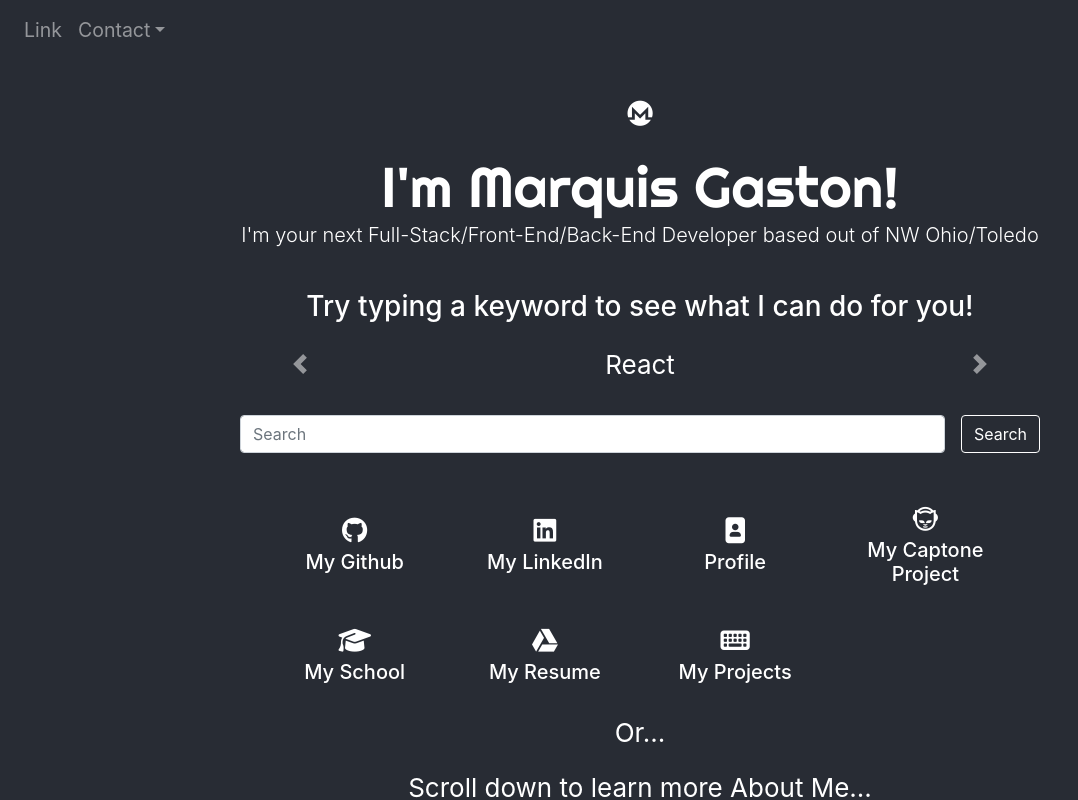
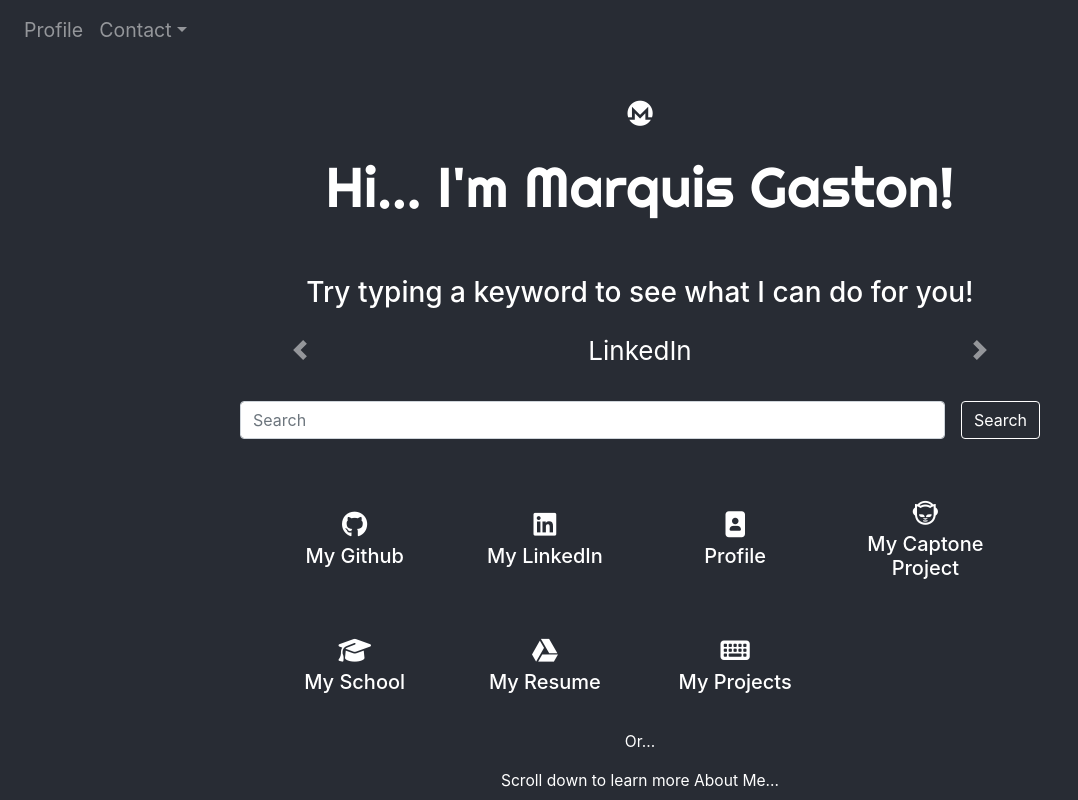
Before and after one commit to marquisgaston/resume2020, a React (Create React App) app: page / in a window 1280 px wide. Shown: the top 800 px of the page, without its empty margins (0-1078 px from the left). Built offline with nearby package versions, Linux system fonts and the light colour scheme; the HTML template or start-up script is replaced by a standard one.

Commit message:
finished initial search and quick search features

```diff
--- a/src/App.scss
+++ b/src/App.scss
@@ -65,12 +65,12 @@
   }
 
   .quick-search-wrapper {
-    min-height: 10em;
+    min-height: 11.2em;
     width: 800px;
     max-width: 100vw;
 
     @media only screen and (max-width: 411px){
-      min-height: 5em;
+      min-height: 11em;
     }
 
     .quick-search {
@@ -92,13 +92,16 @@
         justify-content: space-around;
         align-items: center;
 
-
-        .sub-title {
+        .title {
           font-size: .7em;
         }
 
+        .sub-title {
+          font-size: .6em;
+        }
+
         .url {
-          font-size: .7em;
+          font-size: .55em;
         }
        }
       }
@@ -159,6 +162,7 @@
 .project-card {
   img {
     max-width: 50vw;
+    border-radius: 10px;
 
     @media only screen and (max-width: 1024px){
       max-width: 90vw;
--- a/src/componcents/homepage.js
+++ b/src/componcents/homepage.js
@@ -81,25 +81,54 @@ class Homepage extends Component {
         if (this.state.searchText.length > 0){
             const one = this.state.searchText.toLowerCase().split("")
             const newList = []
-            const newList2 =[]
+            const newList2 = []
+            const newList3 = []
 
             this.props.resumeData.resumeItems.map(item =>{
                 if (newList.includes(item)){
                     return
                 } else {
 
+                    item.keyWords.filter(keyWord => {
+                        if (this.state.searchText.toLowerCase() === keyWord && item.title.toLowerCase().includes(this.state.searchText.toLowerCase())){
+                            if (newList.includes(item) | newList.includes(item) | newList3.includes(item)){
+                                return
+                            } else {
+                                newList.push(item)
+                            }
+                        } else {
+                            return
+                        }
+                    })
+
                     if (item.title.toLowerCase().includes(this.state.searchText.toLowerCase())){
-                        newList.push(item)
+                        if (newList.includes(item)) {
+                            return
+                        } else {
+                            newList.push(item)
+                        }
                     }
 
-                     one.filter(listItem => {
-                        if (item.title.includes(listItem)){
-                            if (newList2.includes(item) | newList.includes(item)){
+                    item.keyWords.filter(keyWord => {
+                        if (this.state.searchText.toLowerCase() === keyWord){
+                            if (newList2.includes(item) | newList.includes(item) | newList3.includes(item)){
                                 return
                             } else {
                                 newList2.push(item)
                             }
-                    }})
+                        } else {
+                            return
+                        }
+                    })
+
+                    //  one.filter(listItem => {
+                    //     if (item.title.includes(listItem)){
+                    //         if (newList3.includes(item) | newList.includes(item) | newList2.includes(item)){
+                    //             return
+                    //         } else {
+                    //             newList3.push(item)
+                    //         }
+                    // }})
 
                 }
             })
@@ -110,7 +139,7 @@ class Homepage extends Component {
                         console.log("item", item)
                         return (
                             <div className="quick-search-item">
-                                <a className="quick-search-link" href={`https://www.${item.url}`}>
+                                <a className="quick-search-link" href={`${item.url}`}>
                                 <div className="title">
                                     {item.title}
                                 </div>
@@ -125,9 +154,27 @@ class Homepage extends Component {
                         )
                     })}
                     {newList2.map(item => {
+                        console.log("item", item)
                         return (
                             <div className="quick-search-item">
-                                <a className="quick-search-link" href={`https://www.${item.url}`}>
+                                <a className="quick-search-link" href={`${item.url}`}>
+                                <div className="title">
+                                    {item.title}
+                                </div>
+                                {item.subTitle ? <div className="sub-title">
+                                    {item.subTitle}
+                                </div> : null}
+                                {item.url ? <div className="url">
+                                    {item.url}
+                                </div> : null}
+                                </a>
+                            </div>
+                        )
+                    })}
+                    {newList3.map(item => {
+                        return (
+                            <div className="quick-search-item">
+                                <a className="quick-search-link" href={`${item.url}`}>
                                 <div className="title">
                                     {item.title}
                                 </div>
@@ -170,8 +217,8 @@ class Homepage extends Component {
            <div className="homepage">
                 <div className="content-wrapper" style ={{ display: "grid", justifyContent: "center", alignContent: "center", marginTop: "3.5em", color: "white", backgroundImage: "https://images.pexels.com/photos/735911/pexels-photo-735911.jpeg?cs=srgb&dl=photo-of-person-typing-on-computer-keyboard-735911.jpg&fm=jpg"}} >
                <i style={{marginBottom: "1em"}} class="fab fa-monero"></i>
-                <div className="main-title display-4">I'm Marquis Gaston!</div>
-                <p style={{marginBottom: "2em"}} class="lead">I'm your next Full-Stack/Front-End/Back-End Developer based out of NW Ohio/Toledo</p>
+                <div className="main-title display-4" style={{marginBottom: "1em"}}>Hi... I'm Marquis Gaston!</div>
+                {/* <p style={{marginBottom: "2em"}} class="lead">I'm your next Full-Stack/Front-End/Back-End Developer based out of NW Ohio/Toledo</p> */}
 
                 <h3>Try typing a keyword to see what I can do for you!</h3>
                 <Carousel className="skill-carousel" style={{margin: ".5em 0"}}>
@@ -190,8 +237,8 @@ class Homepage extends Component {
                 <div className="quick-search-wrapper">
                     {this.renderQuickSearch()}
                 </div>
-                <p>Or...</p>
-                <p>Scroll down to learn more About Me...</p>
+                <p style={{fontSize: ".6em"}}>Or...</p>
+                <p style={{fontSize: ".6em"}}>Scroll down to learn more About Me...</p>
                 <i class="fas fa-chevron-down"></i>
             </div>
 
--- a/src/componcents/navbar.js
+++ b/src/componcents/navbar.js
@@ -45,7 +45,7 @@ class NavbarComponent extends Component {
                return (
                     <Nav className="mr-auto">
                          <Nav.Link onClick={() => {history.push('/')}}>Home</Nav.Link>
-                         <Nav.Link href="#link">Link</Nav.Link>
+                         <Nav.Link href="#link">Profile</Nav.Link>
                          <NavDropdown title="Contact" id="basic-nav-dropdown">
                               <NavDropdown.Item ><i class="fas fa-envelope"></i> MarquisGaston23@gmail.com</NavDropdown.Item>
                               <NavDropdown.Item ><i class="fas fa-phone-square-alt"></i> 5673433654</NavDropdown.Item>
@@ -60,7 +60,7 @@ class NavbarComponent extends Component {
                return (
                     <Nav className="mr-auto">
                          {/* <Nav.Link href="#home">Home</Nav.Link> */}
-                         <Nav.Link href="#link">Link</Nav.Link>
+                         <Nav.Link href="#link">Profile</Nav.Link>
                          <NavDropdown title="Contact" id="basic-nav-dropdown">
                               <NavDropdown.Item ><i class="fas fa-envelope"></i> MarquisGaston23@gmail.com</NavDropdown.Item>
                               <NavDropdown.Item ><i class="fas fa-phone-square-alt"></i> 5673433654</NavDropdown.Item>
@@ -89,8 +89,8 @@ class NavbarComponent extends Component {
                          <Navbar.Toggle aria-controls="basic-navbar-nav" />
                          <Navbar.Collapse id="basic-navbar-nav">
                          {this.renderMainNav()}
+                         {this.renderSearchBar()}
                          </Navbar.Collapse>
-                         {this.renderSearchBar()}
                     </Navbar>
                </div>
           )
--- a/src/componcents/searchPage.js
+++ b/src/componcents/searchPage.js
@@ -10,48 +10,91 @@ class SearchPage extends Component {
         this.props.setCurrentPage("search");
     }
     render() {
-        const list = ["github", "react", "python", "node", "node.js", "node js"]
 
         const renderContent = () => {
             const newList = []
             const newList2 =[]
-            if (list.includes(this.props.searchTerm)){
-                this.props.resume.Data.resumeItems.map(item =>{
+            this.props.resumeData.resumeItems.map(item => {
+                if (this.props.main.searchTerm === null)
+                 {
+                    if (newList.includes("no search term was entered")){
+                        return
+                    } else {
+                        newList.push("no search term was entered")
+                        return
+                    }
+                } else
+                if (newList.includes(item)){
+                    return
+                } else
+                item.keyWords.filter(keyWord => {
+                    if (item.title === this.props.main.searchTerm && this.props.main.searchTerm === keyWord){
+                        if (newList.includes(item)){
+                            return
+                        } else {
+                            newList.push(item)
+                            return
+                        }
+                    }
+                    if (item.title.includes(this.props.main.searchTerm) && this.props.main.searchTerm === keyWord){
+                        if (newList.includes(item)){
+                            return
+                        } else {
+                            newList.push(item)
+                            return
+                        }
+                    }
+                    if (this.props.main.searchTerm === keyWord){
+                        if (newList.includes(item)){
+                            return
+                        } else {
+                            newList.push(item)
+                            return
+                        }
+                    }
+                })
+                if (this.props.main.searchTerm === item.title){
                     if (newList.includes(item)){
                         return
                     } else {
-
-                        if (item.title.toLowerCase().includes(this.state.searchText.toLowerCase())){
-                            newList.push(item)
-                        } else {
-                            return
-                        }
-
-
-                    if (this.state.searchTerm !== null){
-                        const one = this.state.searchText.toLowerCase().split("")
-                         one.filter(listItem => {
-                            if (item.title.includes(listItem)){
-                                if (newList2.includes(item) | newList.includes(item)){
-                                    return
-                                } else {
-                                    newList2.push(item)
-                                }
-                        }})
-                    } else {
+                        newList.push(item)
                         return
                     }
+                }
+                else
+                if (item.title.includes(this.props.main.searchTerm)){
+                    if (newList.includes(item)){
+                        return
+                    } else {
+                        newList.push(item)
+                        return
+                    }
+                }
+                else
+                {
+                    if (newList.includes("your search returned no results")){
+                        return
+                    } else {
+                        newList.push("your search returned no results")
+                        return
+                    }
+                }
+            })
 
-                    }
-                })
-            } else {
-                return
-            }
+            return (
+                <div>
+                    {newList.map(item => {
+                    return item.title
+                })}
+                </div>
+            )
         }
         return (
-            <div style={{color: "white", marginTop: "3em",display: "flex", justifyContent: "center"}}>
-                <div style={{display: "flex", maxWidth: "90vw", justifyContent: "center", alignItems: "center"}}>Search Term: {this.props.main.searchTerm ? this.props.main.                                                                                                searchTerm : null}</div>
-                {renderContent()}
+            <div style={{color: "white", marginTop: "3em",display: "grid", justifyContent: "center"}}>
+                <div style={{display: "flex", maxWidth: "90vw", justifyContent: "center", alignItems: "center"}}>Search Term: {this.props.main.searchTerm ? this.props.main.searchTerm : null}</div>
+                <div className="search-page-results">
+                    {renderContent()}
+                </div>
             </div>
          );
     }
--- a/src/reducers/resumeData.js
+++ b/src/reducers/resumeData.js
@@ -6,16 +6,26 @@ const INITIAL_STATE = {
         {
             title: "Github",
             subTitle: "My Github Page",
-            url: "github.com/marquisgaston"
+            url: "https://www.github.com/marquisgaston",
+            keyWords: ["github", "projects","code", "coding"]
         },
         {
-            title: "React"
+            title: "LinkedIn",
+            subTitle: "My Linkedin Profile",
+            url: "https://www.linkedin.com/in/marguisgaston",
+            keyWords: ["linkedin", "linked","in", "linked-in"]
         },
         {
-            title: "Node.JS"
+            title: "Capstone Project",
+            subTitle: "My Capstone Project",
+            url: "https://minnmax.netlify.com",
+            keyWords: ["projects","code", "coding", "capstone", "my capstone", "project"]
         },
         {
-            title: "Python"
+            title: "Python",
+            subTitle: "My Github Page",
+            url: "github.com/marquisgaston",
+            keyWords: ["github", "projects","code", "coding"]
         },
     ]
 }
```
Lines whose indentation alone changed are shown as unchanged.
